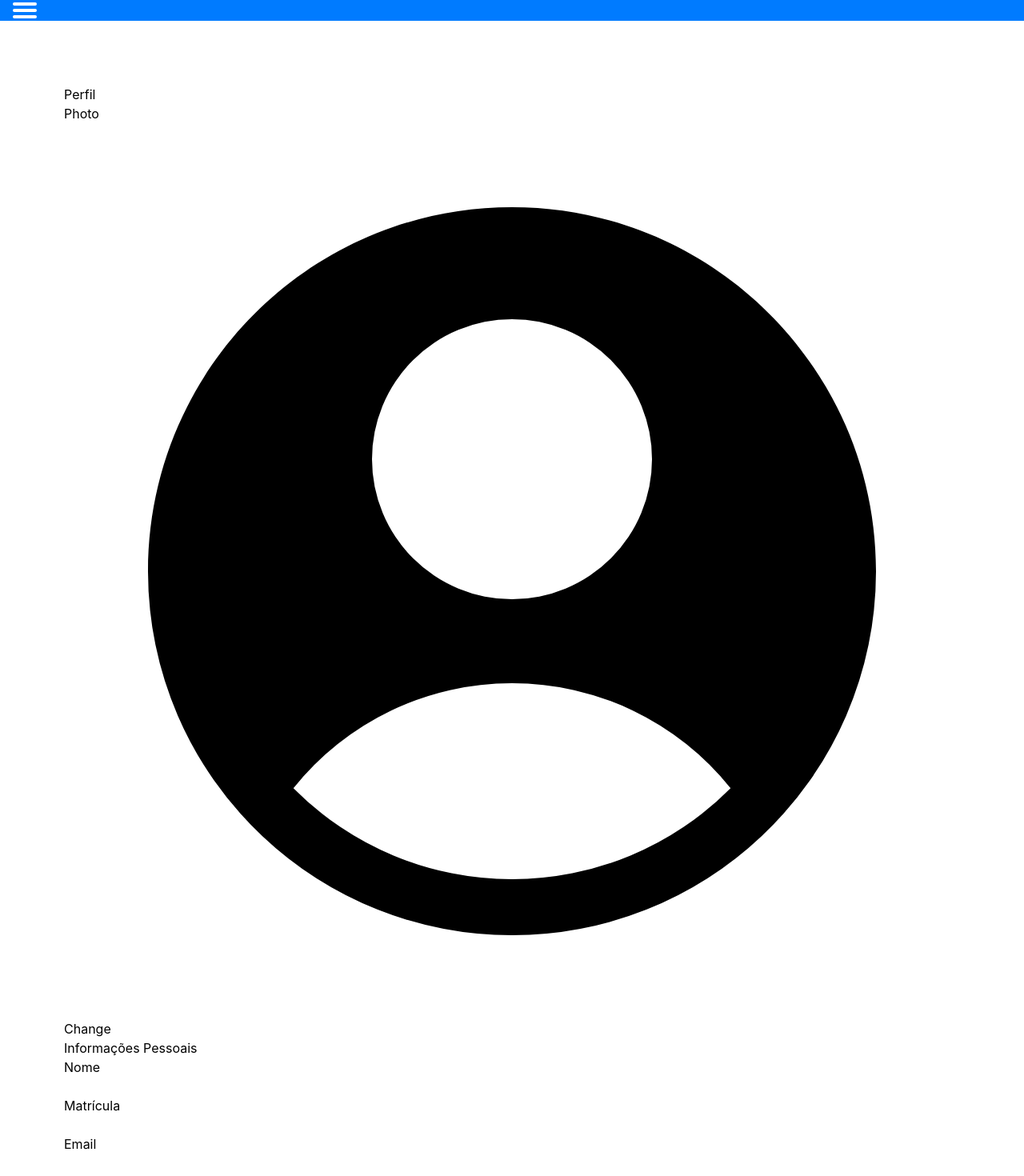
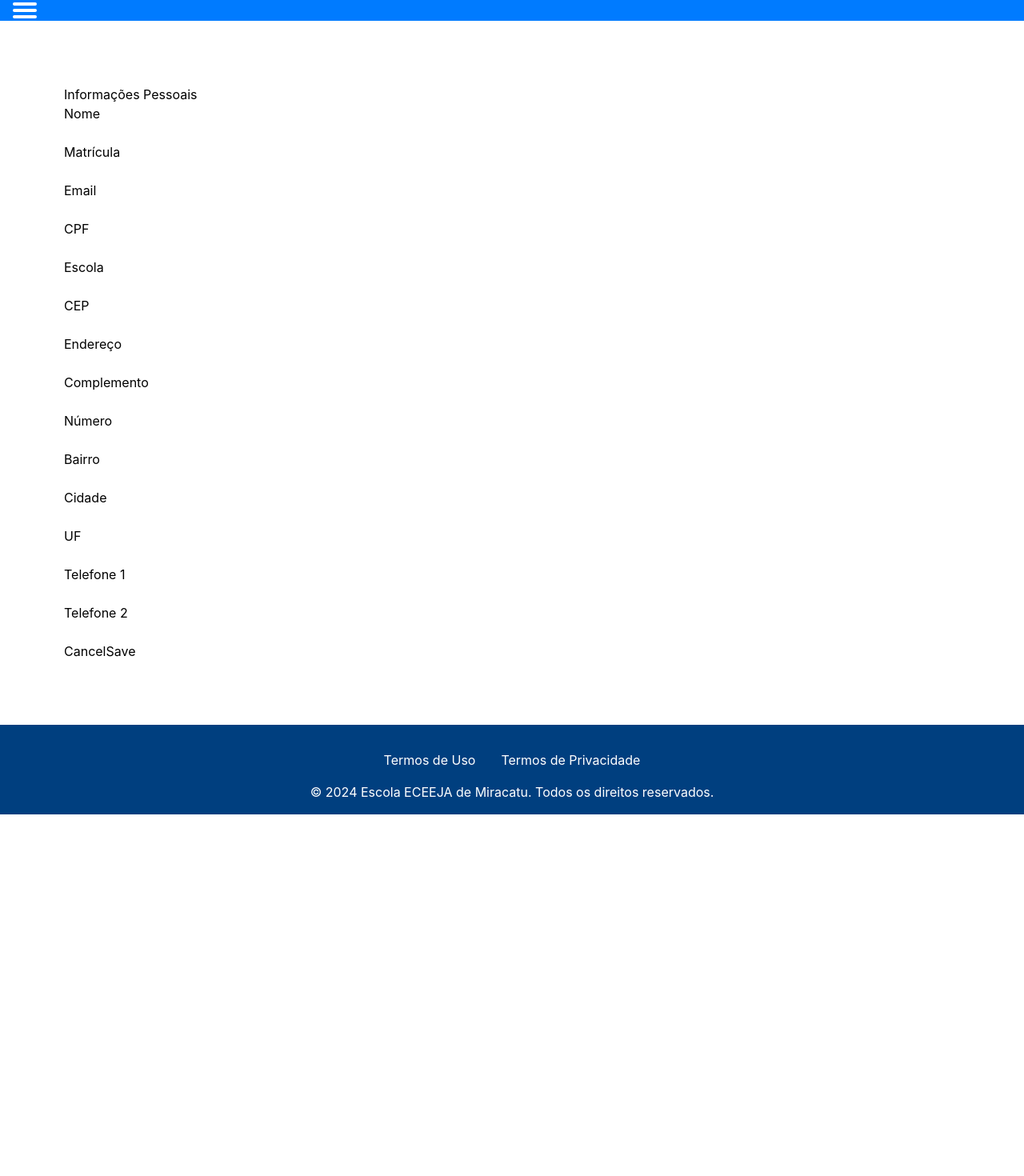
Before and after one commit to emanueljn/frontend-sistema-de-gestao-de-alunos, a Next.js app in the folder sistema-de-gestao-de-alunos/: page /cadastrarAluno in a window 1280 px wide. Shown: the top 1470 px of the page at 80% size. After the commit the page ends 1018 px from the top, so only its background shows below. Built offline with nearby package versions, Linux system fonts and the light colour scheme.

Commit message:
fix: retira elementos não necessarios na pagina cadastrarAluno

```diff
--- a/sistema-de-gestao-de-alunos/src/app/cadastrarAluno/page.js
+++ b/sistema-de-gestao-de-alunos/src/app/cadastrarAluno/page.js
@@ -92,26 +92,6 @@ export default function Example() {
     <>
       <Layout>
         <form className={styles.conteudo__principal__formulario} onSubmit={handleSubmit}>
-        <div className="border-b border-gray-900/10 pb-12">
-            <h2 className="text-base font-semibold leading-7 text-gray-900">Perfil</h2>
-            <div className="mt-10 grid grid-cols-1 gap-x-6 gap-y-8 sm:grid-cols-6">
-                <div className="col-span-full">
-                    <label htmlFor="photo" className="block text-sm font-medium leading-6 text-gray-900">
-                        Photo
-                    </label>
-                    <div className="mt-2 flex items-center gap-x-3">
-                        <UserCircleIcon aria-hidden="true" className="h-12 w-12 text-gray-300" />
-                        <button
-                            type="button"
-                            className="rounded-md bg-white px-2.5 py-1.5 text-sm font-semibold text-gray-900 shadow-sm ring-1 ring-inset ring-gray-300 hover:bg-gray-50"
-                        >
-                            Change
-                        </button>
-                    </div>
-                </div>
-            </div>
-        </div>
-
             <div className="border-b border-gray-900/10 pb-12">
                 <h2 className="text-base font-semibold leading-7 text-gray-900">Informações Pessoais</h2>
                 <div className="mt-10 grid grid-cols-1 gap-x-6 gap-y-8 sm:grid-cols-6">
```
Lines whose indentation alone changed are shown as unchanged.
